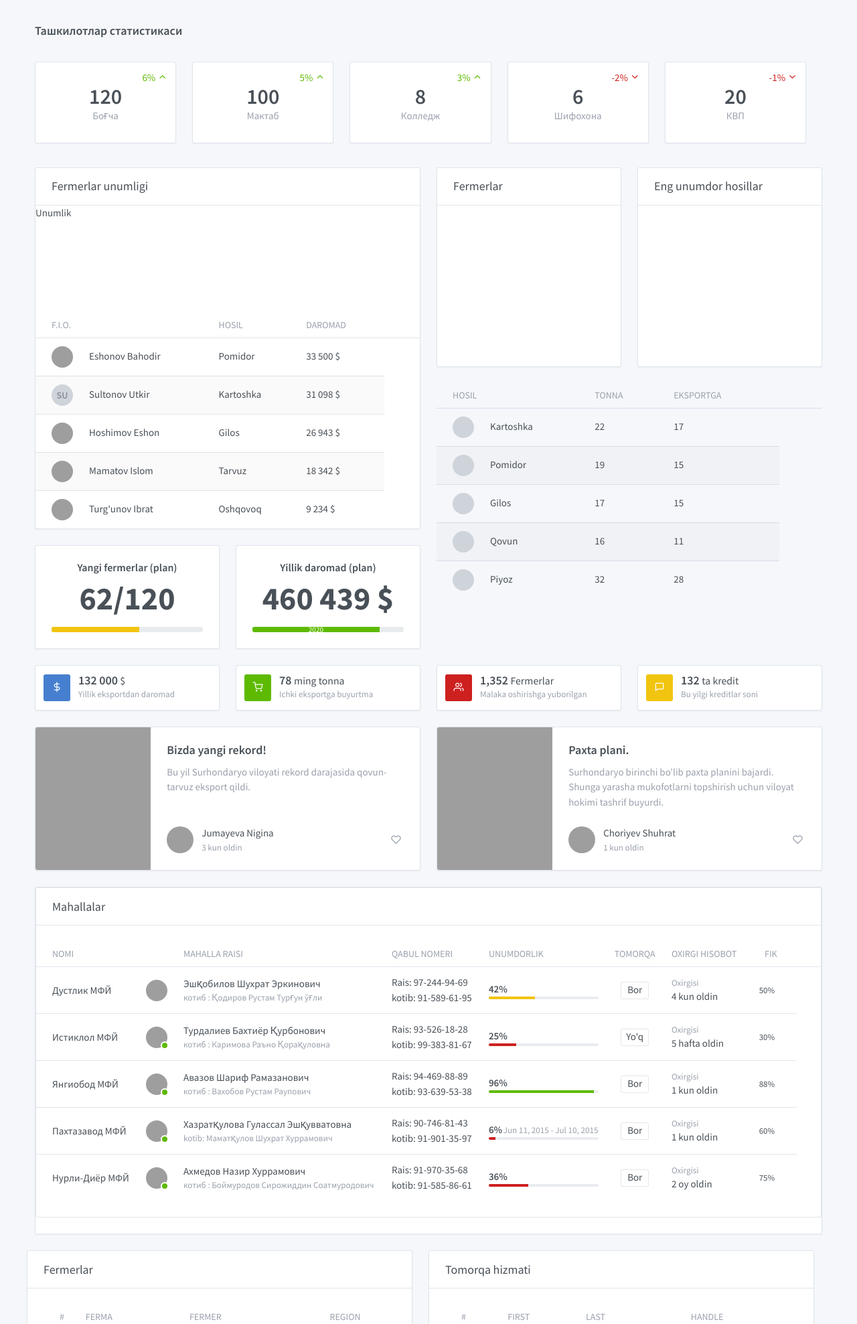
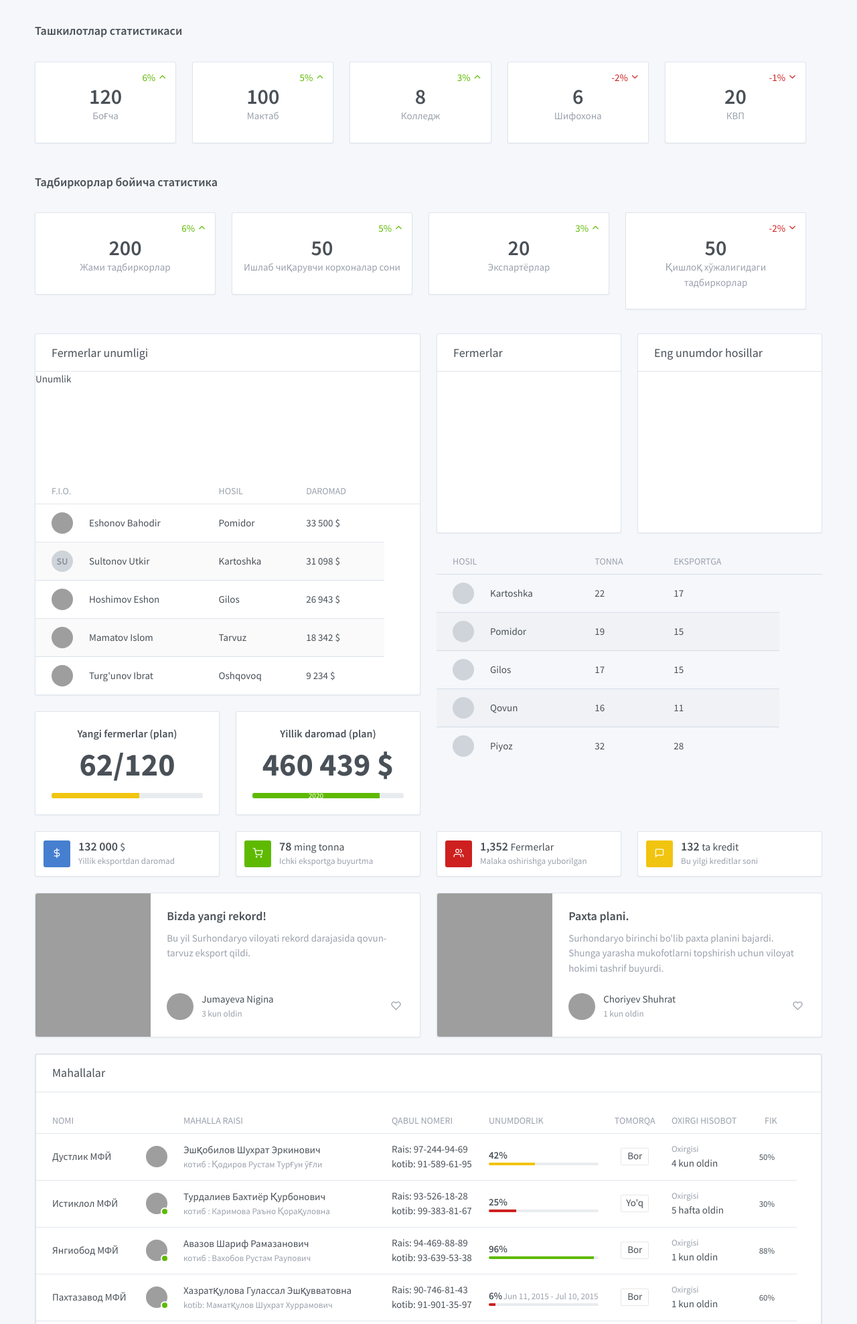
Before and after one commit to Sniperat/admin_v2, a Django app: page / in a window 1280 px wide. Shown: the part 1255-3232 px from the top of the page at 67% size. Run offline with Django 3.2, Linux system fonts and the light colour scheme; a user stored in the database is signed in; data comes from the database, SQL or seed files in the repository; a map, chart or similar area stays blank; some libraries are stand-ins or nearby versions; grey boxes are pictures that could not be loaded.

Commit message:
statistika ищдвш

```diff
--- a/core/templates/index.html
+++ b/core/templates/index.html
@@ -169,7 +169,7 @@
                         <div class="card">
                             <div class="card-body p-3 text-center">
                                 <div class="text-right text-green">
-2%
+                                    2%
                                     <i class="fe fe-chevron-up"></i>
                                 </div>
                                 <div class="h1 m-0">21 123</div>
@@ -237,7 +237,7 @@
                         <div class="card">
                             <div class="card-body p-3 text-center">
                                 <div class="text-right text-green">
-5%
+                                    5%
                                     <i class="fe fe-chevron-up"></i>
                                 </div>
                                 <div class="h1 m-0">100</div>
@@ -281,6 +281,64 @@
                             </div>
                         </div>
                     </div>
+                </div>
+
+
+                <div class="p-3 col-12">
+                    <h4>Тадбиркорлар бойича статистика</h4>
+                </div>
+
+                <div class="p-3 row row-cols-lg-4 row-cols-2  w-100">
+                    <div class="col">
+                        <div class="card">
+                            <div class="card-body p-3 text-center">
+                                <div class="text-right text-green">
+                                    6%
+                                    <i class="fe fe-chevron-up"></i>
+                                </div>
+                                <div class="h1 m-0">200</div>
+                                <div class="text-muted mb-4">Жами тадбиркорлар</div>
+                            </div>
+                        </div>
+                    </div>
+
+                    <div class="col">
+                        <div class="card">
+                            <div class="card-body p-3 text-center">
+                                <div class="text-right text-green">
+                                    5%
+                                    <i class="fe fe-chevron-up"></i>
+                                </div>
+                                <div class="h1 m-0">50</div>
+                                <div class="text-muted mb-4">Ишлаб чиқарувчи корхоналар сони</div>
+                            </div>
+                        </div>
+                    </div>
+                    <div class="col">
+                        <div class="card">
+                            <div class="card-body p-3 text-center">
+                                <div class="text-right text-green">
+                                    3%
+                                    <i class="fe fe-chevron-up"></i>
+                                </div>
+                                <div class="h1 m-0">20</div>
+                                <div class="text-muted mb-4">Экспартёрлар</div>
+                            </div>
+                        </div>
+                    </div>
+                    <div class="col">
+                        <div class="card">
+                            <div class="card-body p-3 text-center">
+                                <div class="text-right text-red">
+                                    -2%
+                                    <i class="fe fe-chevron-down"></i>
+                                </div>
+                                <div class="h1 m-0">50</div>
+                                <div class="text-muted mb-4">Қишлоқ хўжалигидаги тадбиркорлар</div>
+                            </div>
+                        </div>
+                    </div>
+
                 </div>
 
 
```
